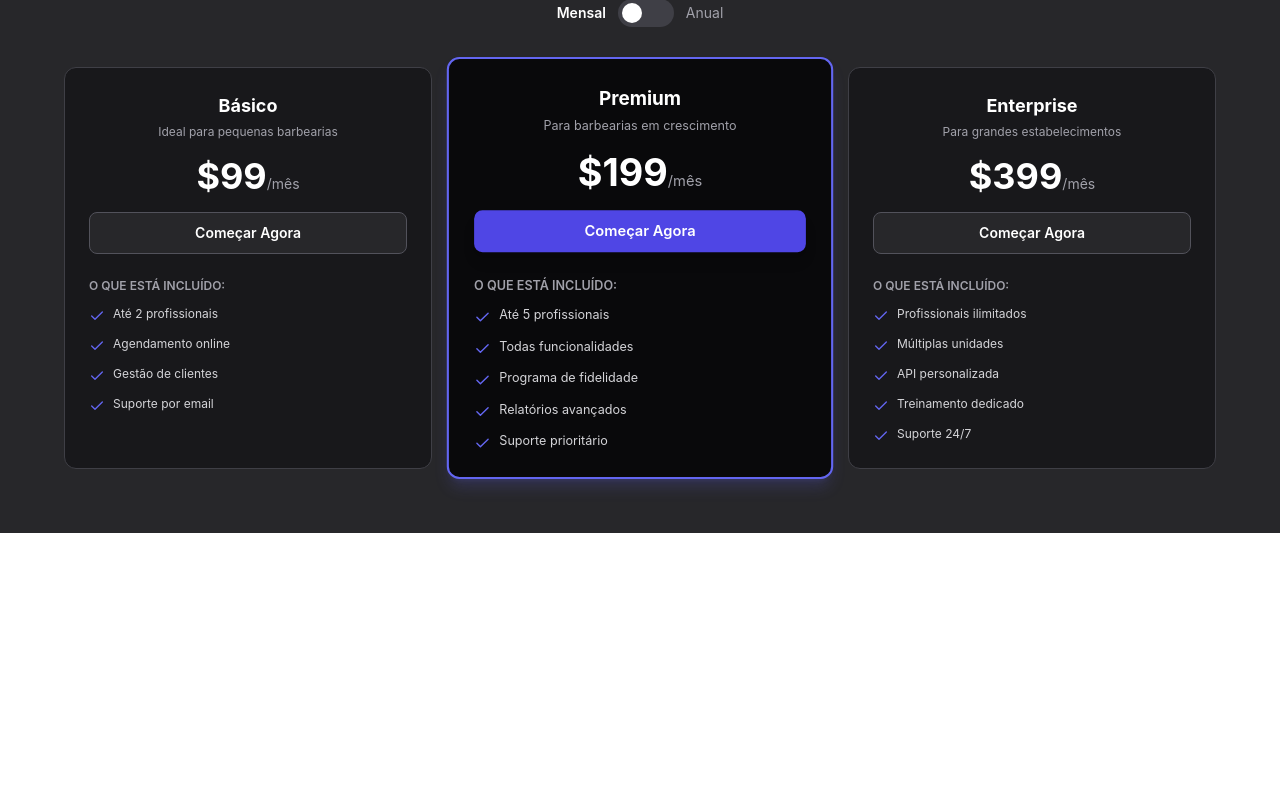
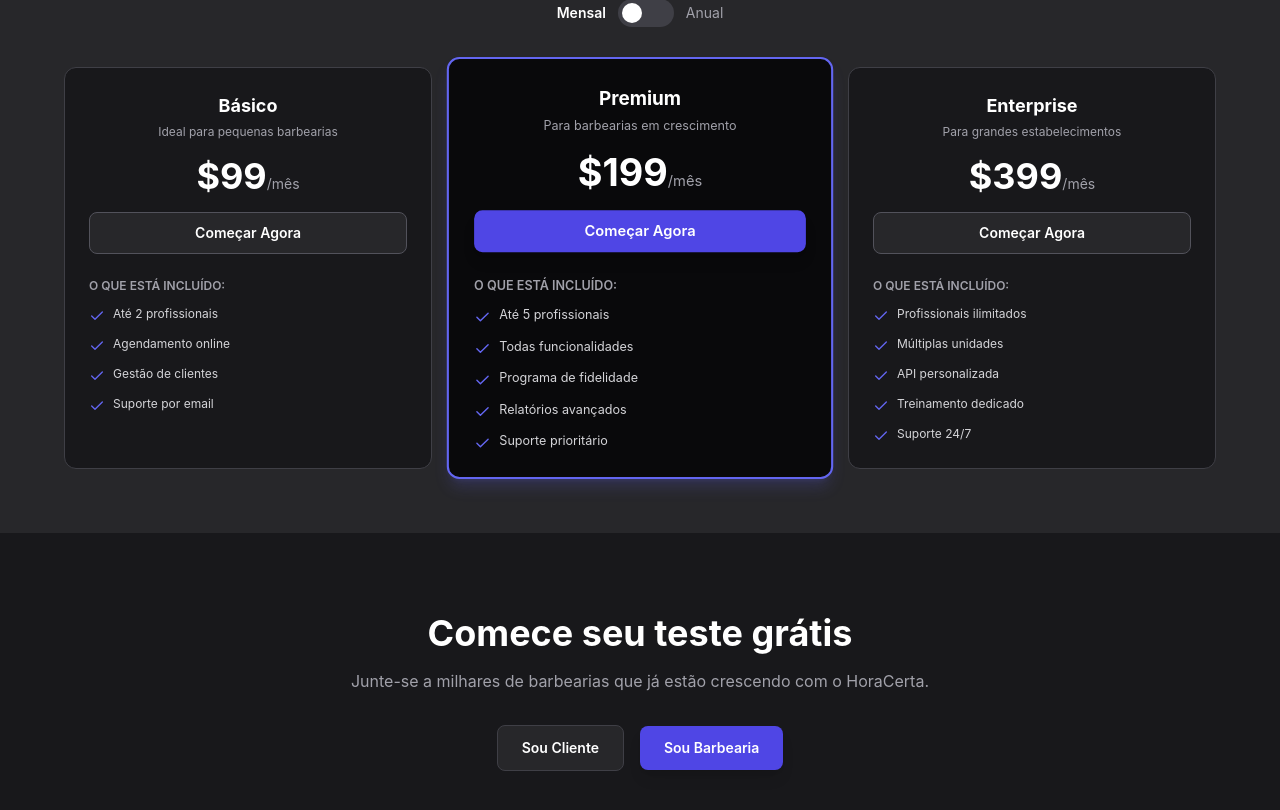
Before and after one commit to GuiQueirozRibeiro/hora-certa-web, a React (Vite) app in the folder Landing-Page/: page / in a window 1280 px wide. Shown: the part 3715-4525 px from the top of the page. Before the commit the page ends 4248 px from the top, so only its background shows below. Built offline with nearby package versions, Linux system fonts and the light colour scheme.

Commit message:
adiciona CTA

```diff
--- a/Landing-Page/src/App.tsx
+++ b/Landing-Page/src/App.tsx
@@ -1,5 +1,6 @@
 import { About } from "./components/landing/About/About";
 import { ComoIniciar } from "./components/landing/ComoIniciar/ComoIniciar";
+import { CTA } from "./components/landing/CTA/CTA";
 import { Funcionalidades } from "./components/landing/Funcionalidades/Funcionalidades";
 import { Hero } from "./components/landing/Hero/Hero";
 import { NavBar } from "./components/landing/NavBar/NavBar";
@@ -16,6 +17,7 @@ export default function App() {
       <Funcionalidades/>
       <ComoIniciar/>
       <Precos/>
+      <CTA/>
     </div>
   )
 }
--- /dev/null
+++ b/Landing-Page/src/components/landing/CTA/CTA.tsx
@@ -0,0 +1,28 @@
+export function CTA() {
+  return (
+    <section className="w-full py-16 md:py-20 bg-zinc-900">
+      <div className="max-w-4xl mx-auto px-4 sm:px-6 text-center">
+
+        {/* Título */}
+        <h2 className="text-2xl sm:text-3xl md:text-4xl font-bold text-white mb-4">
+          Comece seu teste grátis
+        </h2>
+
+        {/* Subtítulo */}
+        <p className="text-sm md:text-base text-zinc-400 mb-8">
+          Junte-se a milhares de barbearias que já estão crescendo com o HoraCerta.
+        </p>
+
+        {/* Botões */}
+        <div className="flex flex-col sm:flex-row items-center justify-center gap-4">
+          <button className="w-full sm:w-auto px-6 py-3 bg-zinc-800 text-white text-sm font-semibold rounded-lg border border-zinc-700 hover:bg-zinc-700 transition-all duration-200 active:scale-95">
+            Sou Cliente
+          </button>
+          <button className="w-full sm:w-auto px-6 py-3 bg-indigo-600 text-white text-sm font-semibold rounded-lg hover:bg-indigo-500 transition-all duration-200 active:scale-95 shadow-lg hover:shadow-indigo-500/30">
+            Sou Barbearia
+          </button>
+        </div>
+      </div>
+    </section>
+  );
+}
```
